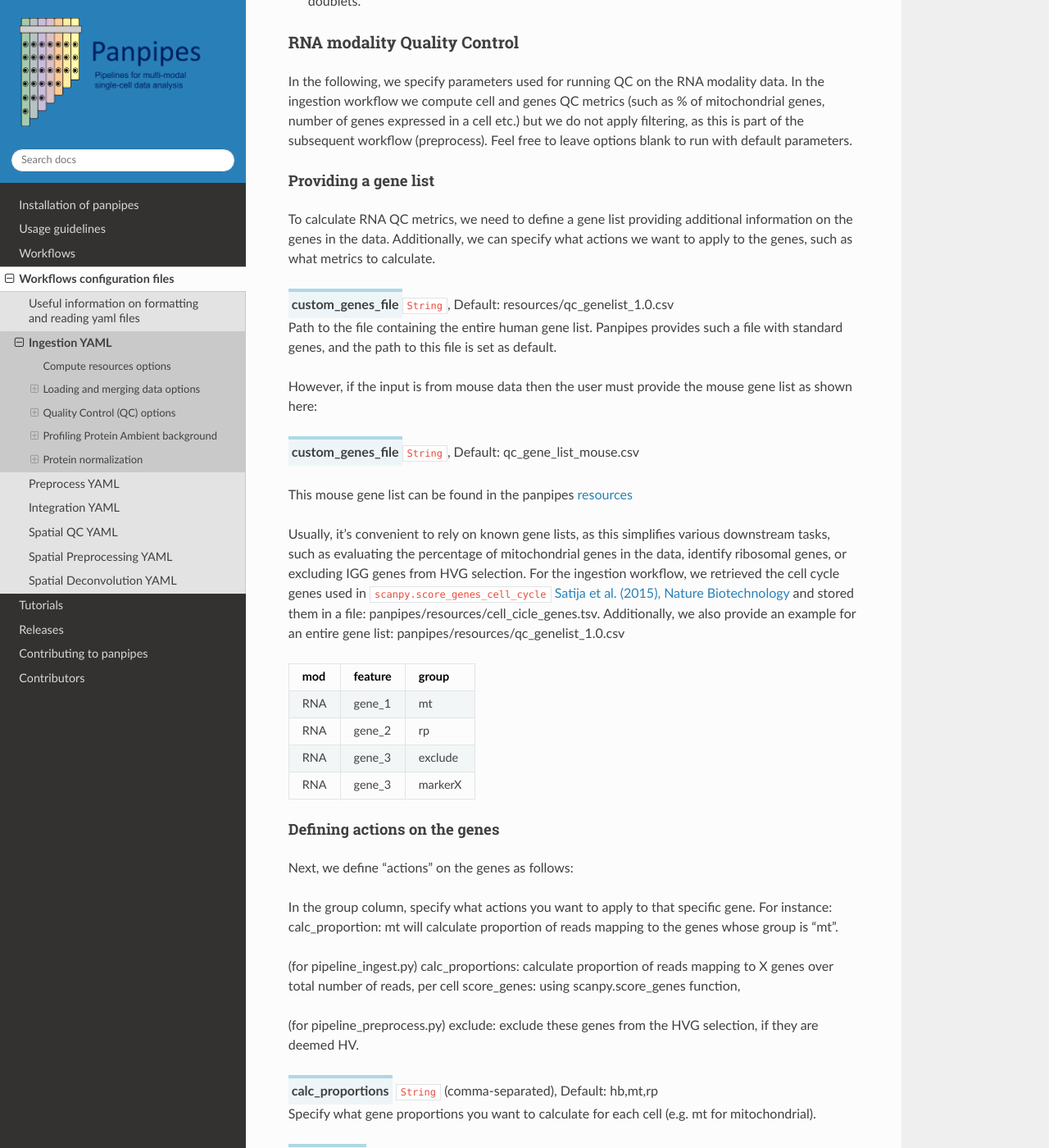
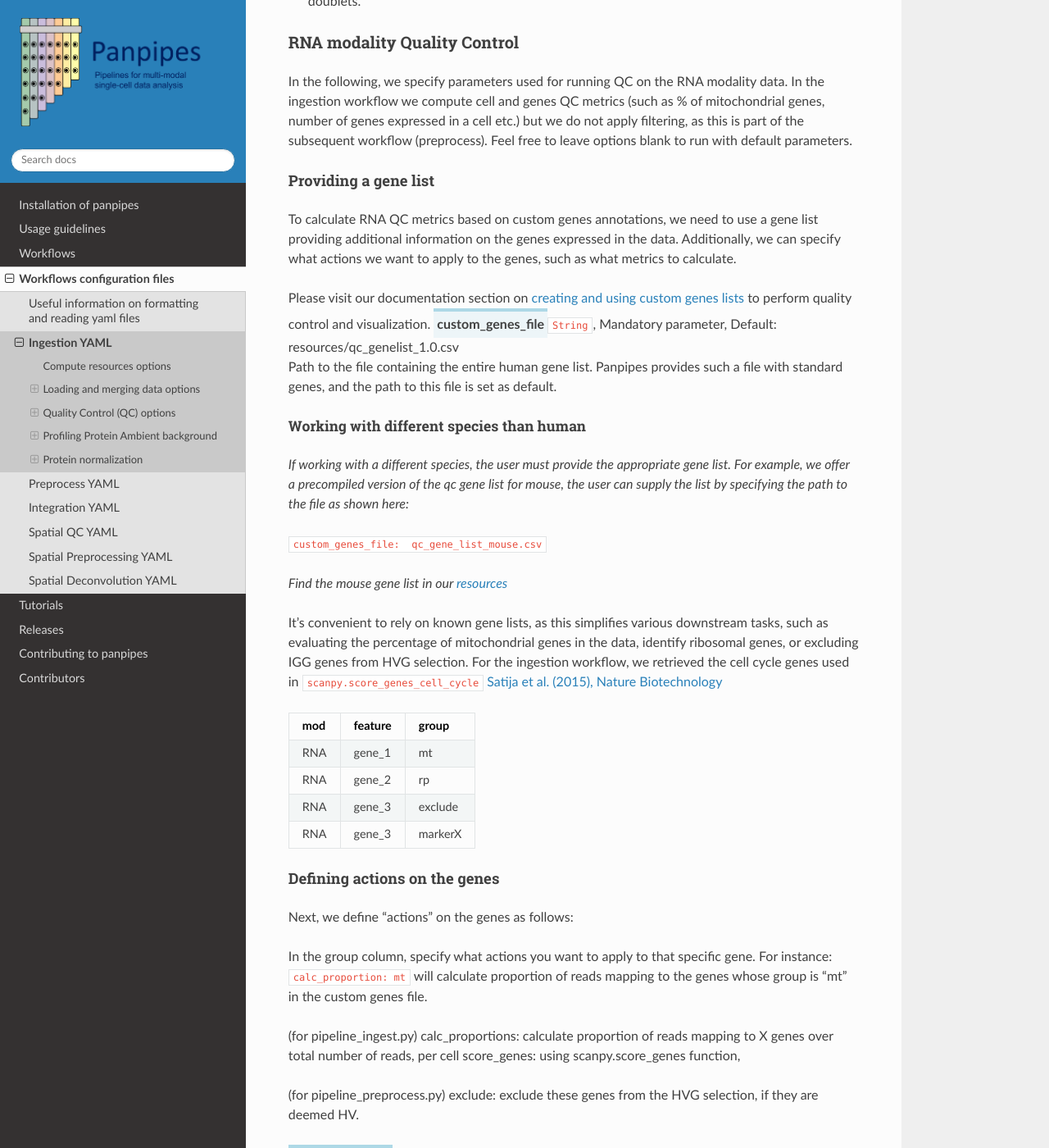
Before and after one commit to bio-la/panpipes-nextflow, a Sphinx documentation site: the page built from docs/yaml_docs/pipeline_ingestion_yml.md, in a window 1280 px wide and 1400 px high, scrolled down 5241 px. Shown: the whole window at 82% size. Built offline with Sphinx 7.4.7 and the Read the Docs theme 2.0.0, drawn with Linux system fonts in a browser that asks for light colours.

Commit message:
small fixes

```diff
--- a/docs/yaml_docs/pipeline_ingestion_yml.md
+++ b/docs/yaml_docs/pipeline_ingestion_yml.md
@@ -201,21 +201,23 @@ In the ingestion workflow we compute cell and genes QC metrics (such as % of mit
 Feel free to leave options blank to run with default parameters.
 
 #### Providing a gene list
-To calculate RNA QC metrics, we need to define a gene list providing additional information on the genes in the data.
+To calculate RNA QC metrics based on custom genes annotations, we need to use a gene list providing additional information on the genes expressed in the data.
 Additionally, we can specify what actions we want to apply to the genes, such as what metrics to calculate.
 
-<span class="parameter">custom_genes_file</span>`String`, Default: resources/qc_genelist_1.0.csv<br>
+Please visit our documentation section on [creating and using custom genes lists](../usage/gene_list_format.md) to perform quality control and visualization.
+<span class="parameter">custom_genes_file</span>`String`, Mandatory parameter, Default: resources/qc_genelist_1.0.csv<br>
     Path to the file containing the entire human gene list. Panpipes provides such a file with standard genes, and the path to this file is set as default.
 
-However, if the input is from mouse data then the user must provide the mouse gene list as shown here:
+##### Working with different species than human
+*If working with a different species, the user must provide the appropriate gene list. For example, we offer a precompiled version of the qc gene list for mouse, the user can supply the list by specifying the path to the file as shown here:*
 
- <span class="parameter">custom_genes_file</span>`String`, Default: qc_gene_list_mouse.csv<br>
+ `custom_genes_file:  qc_gene_list_mouse.csv`
 
-This mouse gene list can be found in the panpipes [resources](https://github.com/DendrouLab/panpipes/blob/mouse_gene_list_upload/panpipes/resources/qc_gene_list_mouse.csv)
+*Find the mouse gene list in our [resources](https://github.com/DendrouLab/panpipes/blob/mouse_gene_list_upload/panpipes/resources/qc_gene_list_mouse.csv)*
 
-Usually, it's convenient to rely on known gene lists, as this simplifies various downstream tasks, such as evaluating the percentage of mitochondrial genes in the data, identify ribosomal genes, or excluding IGG genes from HVG selection.
-For the ingestion workflow, we retrieved the cell cycle genes used in `scanpy.score_genes_cell_cycle` [Satija et al. (2015), Nature Biotechnology](https://www.nature.com/articles/nbt.3192) and stored them in a file: panpipes/resources/cell_cicle_genes.tsv.
-Additionally, we also provide an example for an entire gene list: panpipes/resources/qc_genelist_1.0.csv
+
+It's convenient to rely on known gene lists, as this simplifies various downstream tasks, such as evaluating the percentage of mitochondrial genes in the data, identify ribosomal genes, or excluding IGG genes from HVG selection.
+For the ingestion workflow, we retrieved the cell cycle genes used in `scanpy.score_genes_cell_cycle` [Satija et al. (2015), Nature Biotechnology](https://www.nature.com/articles/nbt.3192)
 
 | mod | feature | group  |
 |-----|---------|--------|
@@ -228,7 +230,7 @@ Additionally, we also provide an example for an entire gene list: panpipes/resou
 Next, we define "actions" on the genes as follows:
 
 In the group column, specify what actions you want to apply to that specific gene.
-For instance: calc_proportion: mt will calculate proportion of reads mapping to the genes whose group is "mt".
+For instance: `calc_proportion: mt` will calculate proportion of reads mapping to the genes whose group is "mt" in the custom genes file.
 
 (for pipeline_ingest.py)
 calc_proportions: calculate proportion of reads mapping to X genes over total number of reads, per cell
```
Also changed, not shown: docs/usage/gene_list_format.md (+2 -1 lines).
